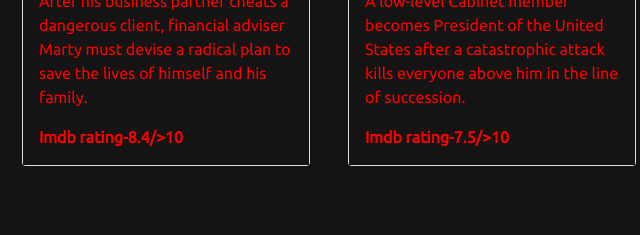
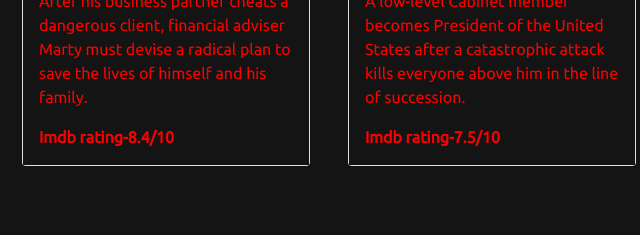
Before and after one commit to prashant16oct/team_phoenix, a plain HTML site: page netflix1.html in a window 1280 px wide. Shown: the part 1440-1675 px from the top of the page, 630-1270 px from the left. Drawn offline with nearby package versions, Linux system fonts and the light colour scheme.

Commit message:
Update netflix1.html

```diff
--- a/netflix1.html
+++ b/netflix1.html
@@ -124,7 +124,7 @@
             <p class="card-text">After his business partner cheats a dangerous client, financial adviser Marty must devise a radical plan to save the lives of himself and his family.
             </p>
 
-            <p class="card-text"><strong>Imdb rating-8.4/>10</strong>
+            <p class="card-text"><strong>Imdb rating-8.4/10</strong>
             </p>
 
 
@@ -140,7 +140,7 @@
             <p class="card-text">A low-level Cabinet member becomes President of the United States after a catastrophic attack kills everyone above him in the line of succession.
             </p>
 
-            <p class="card-text"><strong>Imdb rating-7.5/>10</strong>
+            <p class="card-text"><strong>Imdb rating-7.5/10</strong>
             </p>
 
 
```
